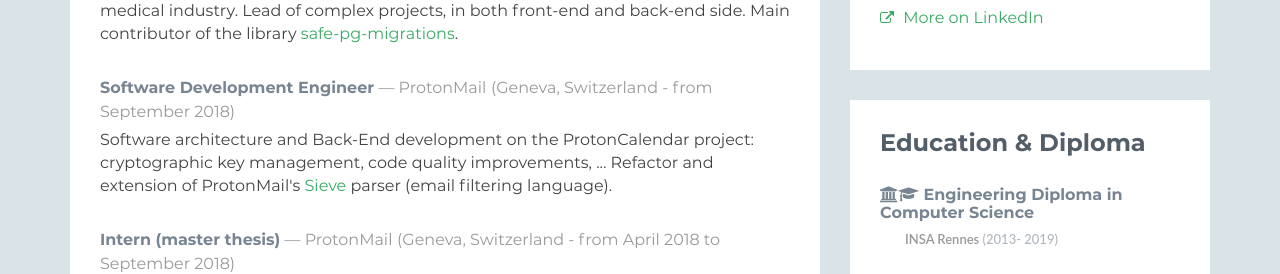
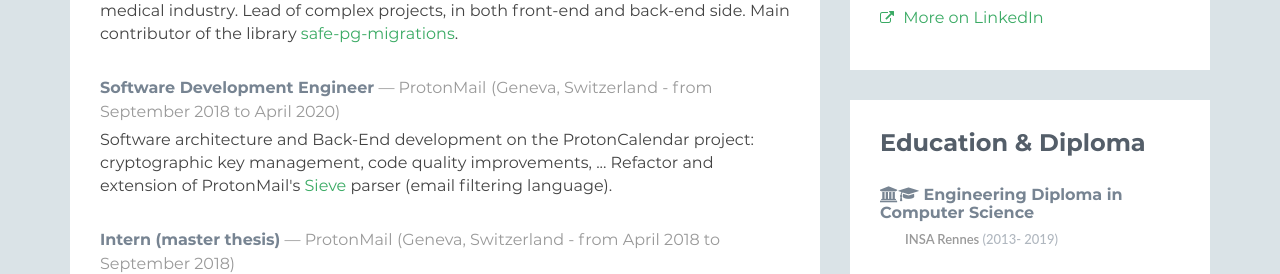
Before and after one commit to ThHareau/ThHareau, a Jekyll site: the page built from index.md, in a window 1280 px wide and 900 px high, scrolled down 615 px. Shown: the part 182-456 px from the top of the window. Built offline with Jekyll 4.4.1, drawn with Linux system fonts in a browser that asks for light colours.

Commit message:
I don't cummulate jobs

```diff
--- a/_includes/experience-section.html
+++ b/_includes/experience-section.html
@@ -8,7 +8,7 @@
                 <p>Fullstack development on the Doctolib Practice project - business software for the medical industry. Lead of complex projects, in both front-end and back-end side. Main contributor of the library <a href="https://github.com/doctolib/safe-pg-migrations">safe-pg-migrations</a>. </p>
             </div><!--//item-->
             <div class="item">
-                <h3 class="title">Software Development Engineer<span class="place"> — <a href="https://www.protonmail.com/">ProtonMail</a></span> <span class="year">(Geneva, Switzerland - from September 2018)</span></h3>
+                <h3 class="title">Software Development Engineer<span class="place"> — <a href="https://www.protonmail.com/">ProtonMail</a></span> <span class="year">(Geneva, Switzerland - from September 2018 to April 2020)</span></h3>
                 <p>Software architecture and Back-End development on the ProtonCalendar project: cryptographic key management, code quality improvements, ... Refactor and extension of ProtonMail's <a href="https://en.wikipedia.org/wiki/Sieve_(mail_filtering_language)">Sieve</a> parser (email filtering language).</p>
             </div><!--//item-->
             <div class="item">
```
